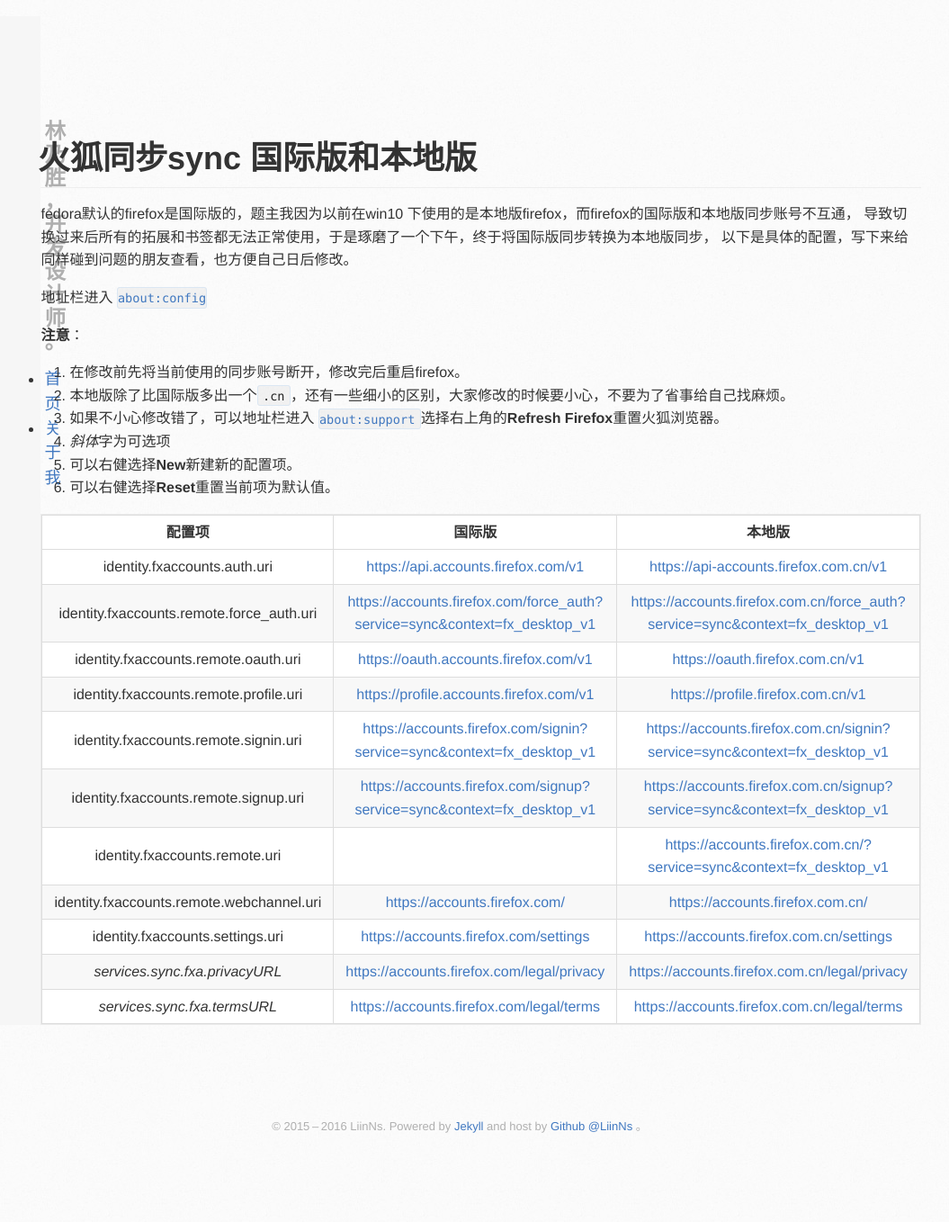
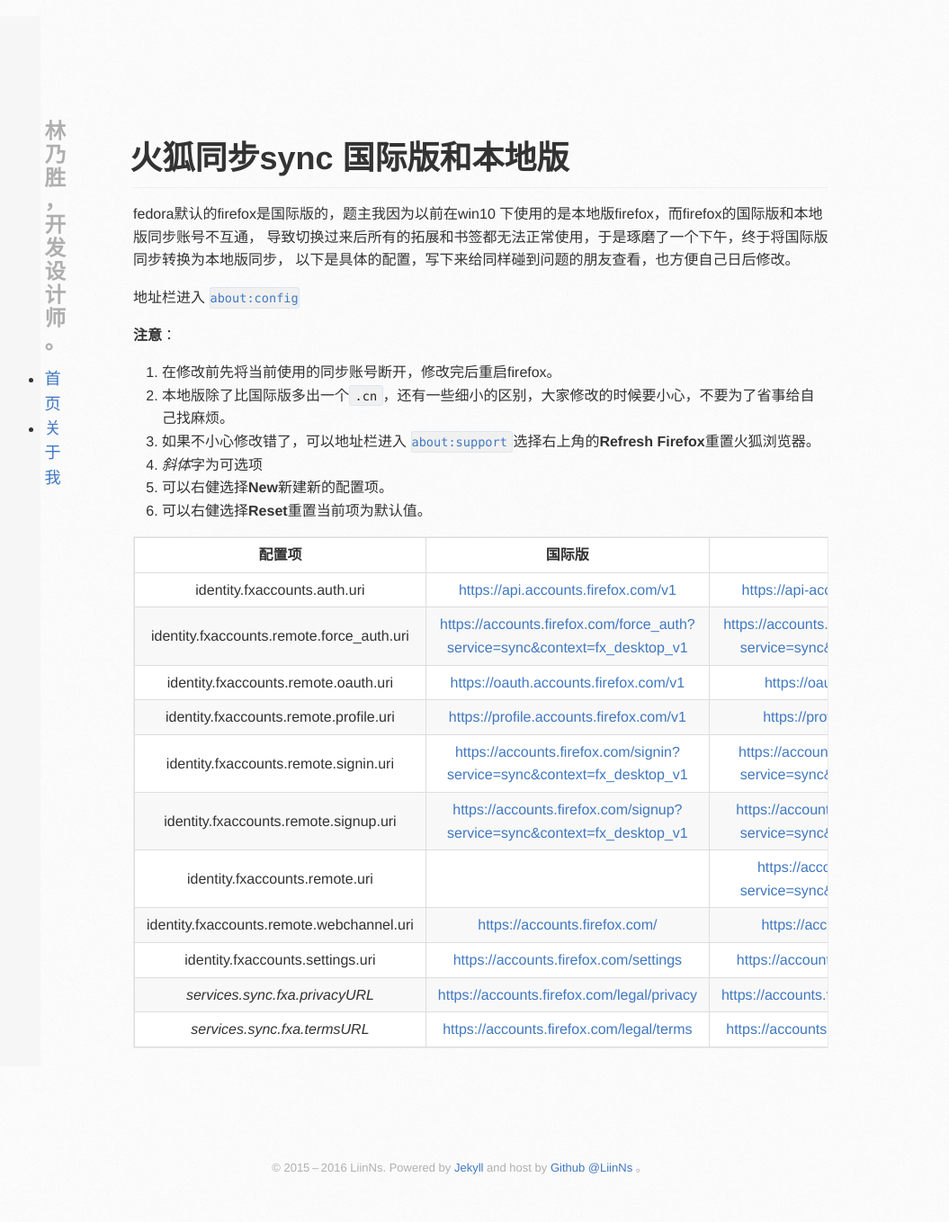
Before and after one commit to LiinNs/LiinNs.github.io, a Jekyll site: the page built from index.html, in a window 1280 px wide. Shown: the whole page at 90% size, without its empty margins (129-1184 px from the left). Built offline with Jekyll 4.4.1, drawn with Linux system fonts in a browser that asks for light colours; some web fonts are replaced; before the commit the page ends 1313 px from its top, so only the background shows below that.

Commit message:
修改样式

```diff
--- a/stylesheets/style.css
+++ b/stylesheets/style.css
@@ -70,5 +70,5 @@
 @media all and (min-width:640px) {
   div.container {display: table;}
   div.sidenav                 { background:#f6f6f6; padding:100px 5%; display: table-cell; width:30%;}
-  div.content                 { display: table-cell; }
+  div.content                 { padding:20px 10%; display: table-cell; }
 }
```
